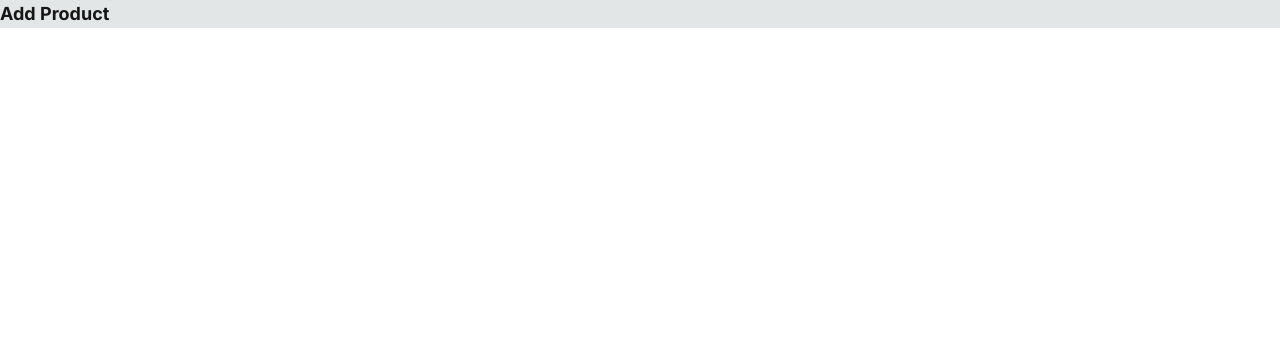
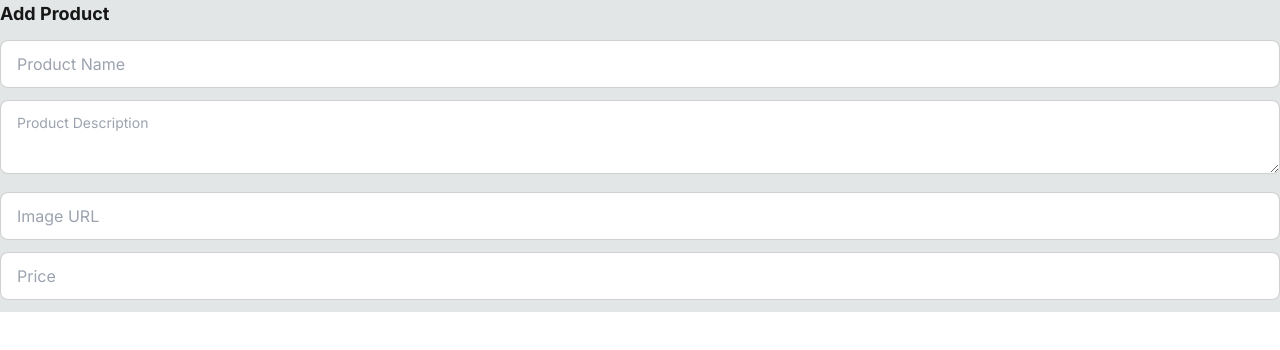
Before and after one commit to evilusean/CourseraGoogleFCC, a Next.js app in the folder FCC-E-CommerceApp-NextJS-TypeScript-MongoDB-Tailwind-Prisma-DaisyUI/nextjs-ecommerce/: page /add-product in a window 1280 px wide. Shown: the top 350 px of the page. Built offline with nearby package versions, Linux system fonts and the light colour scheme.

Commit message:
Update page.tsx
added to our input form

```diff
--- a/FCC-E-CommerceApp-NextJS-TypeScript-MongoDB-Tailwind-Prisma-DaisyUI/nextjs-ecommerce/src/app/add-product/page.tsx
+++ b/FCC-E-CommerceApp-NextJS-TypeScript-MongoDB-Tailwind-Prisma-DaisyUI/nextjs-ecommerce/src/app/add-product/page.tsx
@@ -2,6 +2,34 @@ export default function AddProductPage() {
   return (
     <div>
       <h1 className="text-lg mb-3 font-bold">Add Product</h1>
+      <form>
+        <input
+          required
+          name="name"
+          placeholder="Product Name"
+          className="mb-3 w-full input input-bordered"
+        />
+        <textarea
+          required
+          name="description"
+          placeholder="Product Description"
+          className="mb-3 w-full textarea textarea-bordered"
+        />
+        <input
+          required
+          name="imageUrl"
+          placeholder="Image URL"
+          type="url"
+          className="mb-3 w-full input input-bordered"
+        />
+        <input
+          required
+          name="price"
+          placeholder="Price"
+          type="number"
+          className="mb-3 w-full input input-bordered"
+        />
+      </form>
     </div>
   );
 }
```
